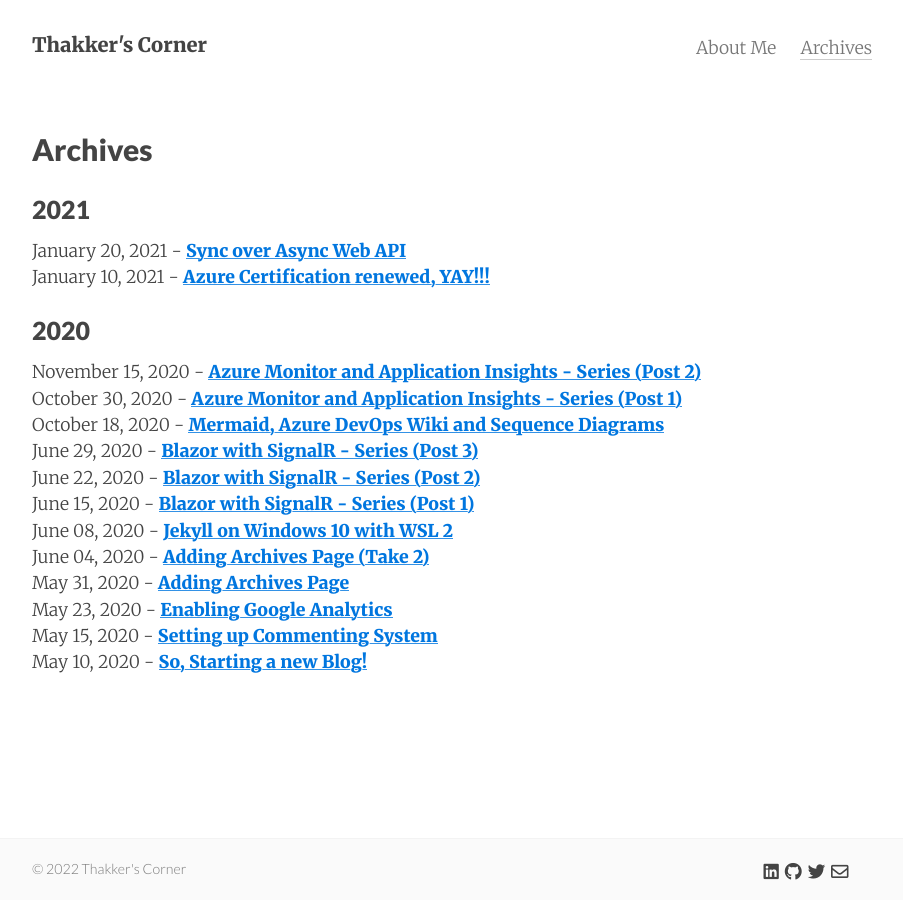
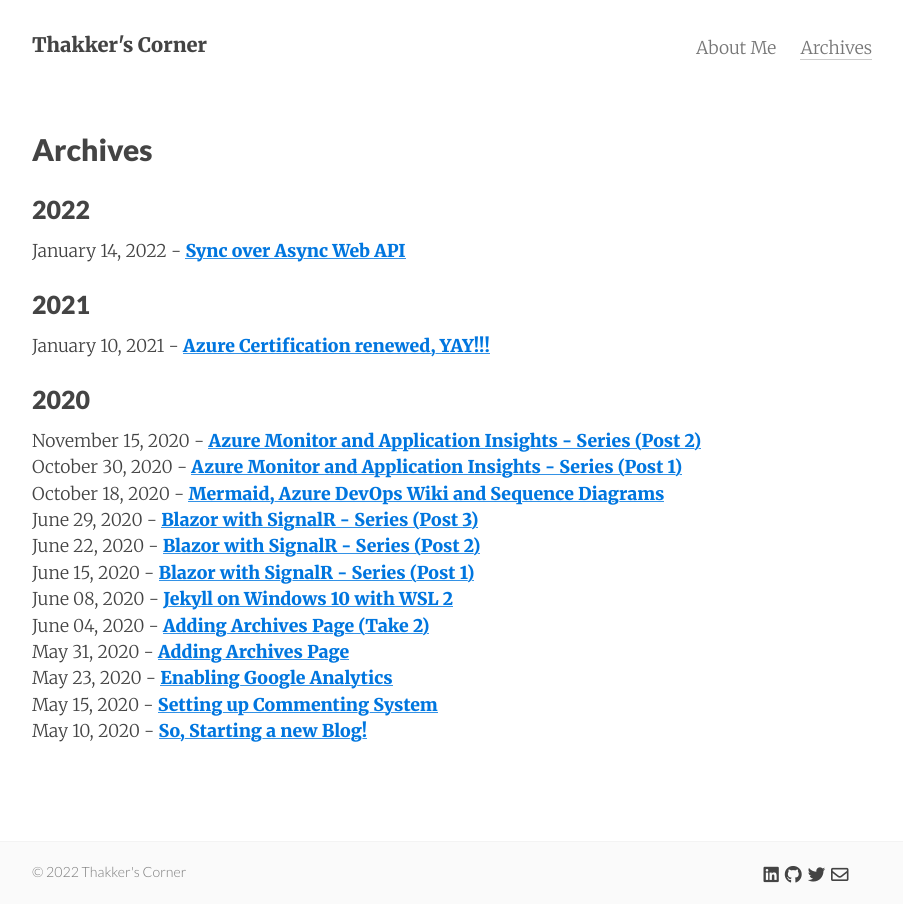
Before and after one commit to AdiThakker/AdiThakker.github.io, a Jekyll site: the page built from archive.md, in a window 1280 px wide. Shown: the whole page, without its empty margins (188-1091 px from the left). Built offline with Jekyll 4.4.1, drawn with Linux system fonts in a browser that asks for light colours; nearby versions of some CDN libraries.

Commit message:
updated the date for the post

```diff
--- a/_posts/2021-01-20-Sync-over-Async-WebApi.md
+++ b/_posts/2022-01-14-Sync-over-Async-WebApi.md
@@ -1,7 +1,7 @@
 ---
 layout:     post
 title:      Sync over Async Web API
-date:       2021-01-20 12:32:18
+date:       2022-01-14 12:32:18
 summary:    This post explores how to leverage TaskCompletionSource to control the lifetime of a Web API request.
 categories: .NET, Web Api,
 ---
```
